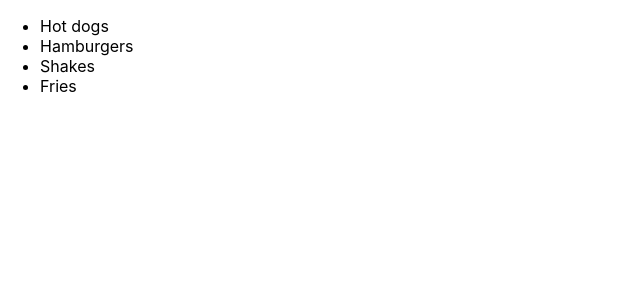
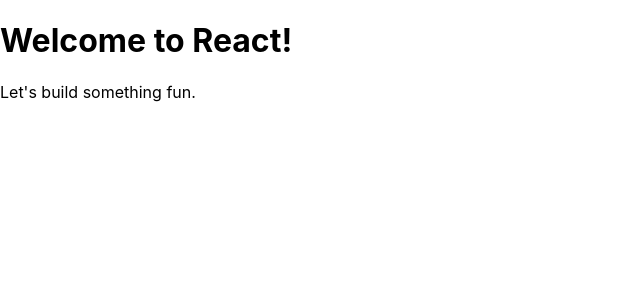
Before and after one commit to jw6/refresh-react, a React (Create React App) app: page / in a window 1280 px wide. Shown: the top 300 px of the page, without its empty margins (0-640 px from the left). Built offline with nearby package versions, Linux system fonts and the light colour scheme.

Commit message:
played with React component

```diff
--- a/public/index.html
+++ b/public/index.html
@@ -1,6 +1,14 @@
 <!DOCTYPE html>
 <html lang="en">
   <head>
+    <style>
+      #heading {
+        color: pink;
+      }
+      .cool-text {
+        font-family: "Mocano";
+      }
+    </style>
     <meta charset="utf-8" />
     <link rel="icon" href="%PUBLIC_URL%/favicon.ico" />
     <meta name="viewport" content="width=device-width, initial-scale=1" />
--- a/src/index.js
+++ b/src/index.js
@@ -2,12 +2,21 @@
 import ReactDOM from 'react-dom';
 import './index.css';
 
+let city = "Madrid"
+
+function Hello(){
+  return (
+    <div>
+      <h1>Welcome to React!</h1>
+      <p>Let's build something fun.</p>
+    </div>
+  )
+}
+
 ReactDOM.render(
-  <ul>
-    <li>Hot dogs</li>
-    <li>Hamburgers</li>
-    <li>Shakes</li>
-    <li>Fries</li>
-  </ul>,
+  // <h1 id="heading" className="cool-text">
+  //   Hello from {city}
+  // </h1>,
+  <Hello />,
   document.getElementById('root')
 );
```
